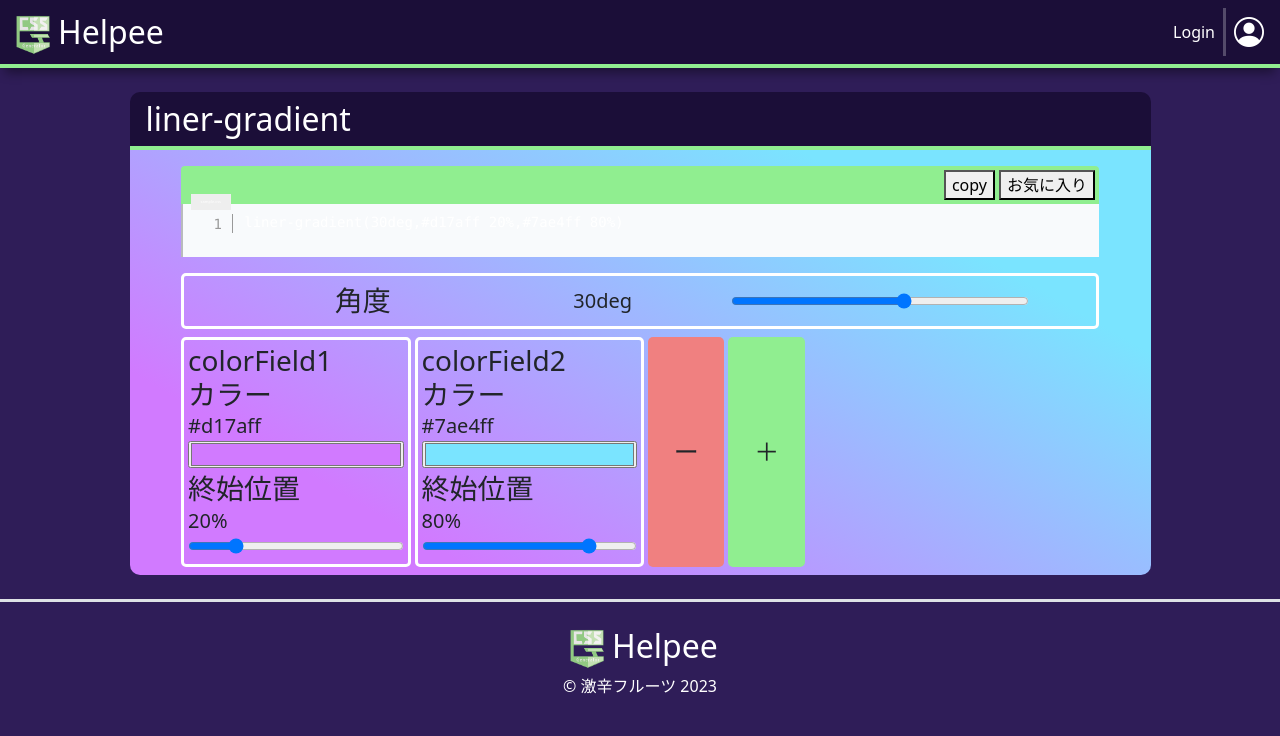
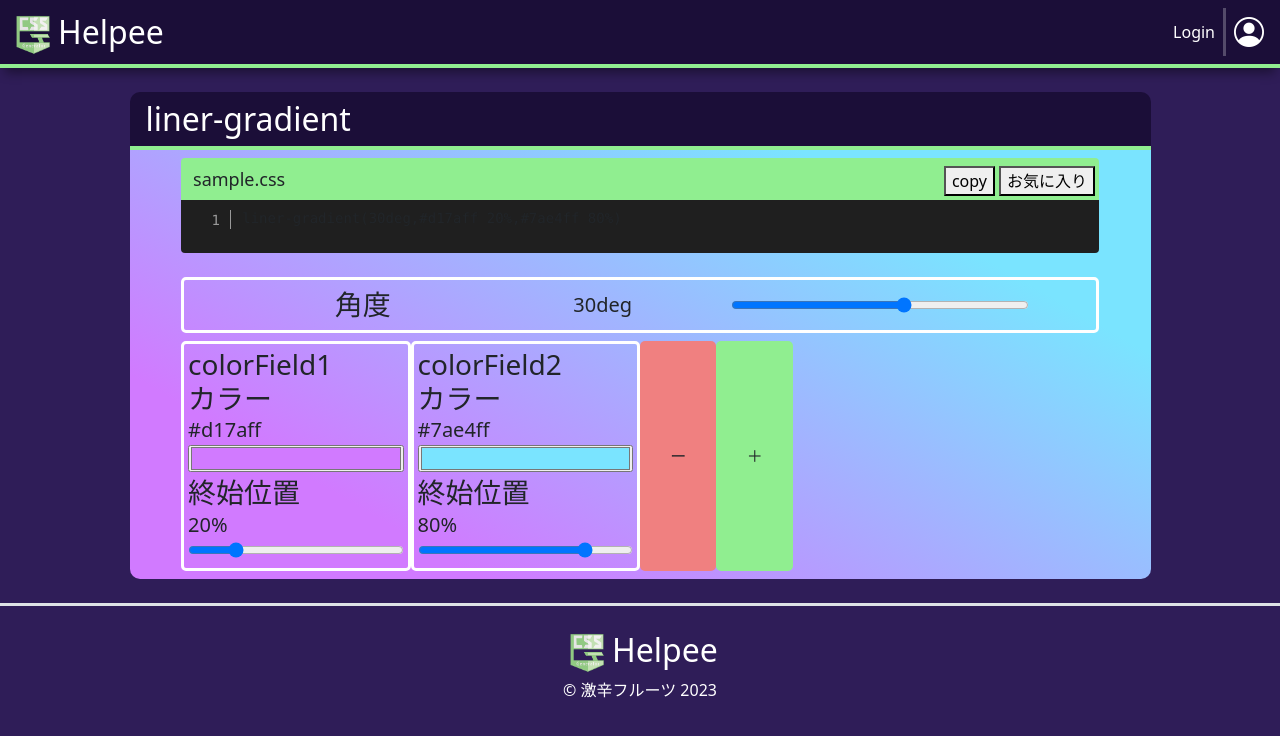
Before and after one commit to balckowl/css-generater, a React (Vite) app: page /linergradient in a window 1280 px wide. Shown: the top 736 px of the page. Built offline with nearby package versions, Linux system fonts and the light colour scheme; no server answers; a small style sheet from the web is missing.

Commit message:
Updata: codeを表示する部分のスタイルを調整しました。

```diff
--- a/src/pages/BoxShadow/BoxShadow.jsx
+++ b/src/pages/BoxShadow/BoxShadow.jsx
@@ -120,8 +120,8 @@ const BoxShadow = () => {
                     </div>
 
                     <div className="p-2 mb-3">
-                      <div className='btn-box d-flex justify-content-between p-1'>
-                        <p>ssample.css</p>
+                      <div className='btn-box d-flex justify-content-between p-1 pt-2'>
+                        <p className='ms-2'>sample.css</p>
                         <div className='d-flex'>
                           <button className='mx-1' onClick={copyToClipBoard}>copy</button>
                           <button onClick={sendFavBoxShadow}>お気に入り</button>
--- a/src/pages/BoxShadow/BoxShadow.scss
+++ b/src/pages/BoxShadow/BoxShadow.scss
@@ -37,6 +37,10 @@
     border-radius: 4px 4px 0px 0px;
 }
 
+.btn-box p{
+    font-size: 18px;
+}
+
 .css-box{
     background-color: #1F1F1F;
     border-radius: 0px 0px 4px 4px;
--- a/src/pages/ImageFilter/ImageFilter.jsx
+++ b/src/pages/ImageFilter/ImageFilter.jsx
@@ -119,7 +119,7 @@ const ImageFilter = () => {
     return (
         <main>
 
-            <CommonMeta title="img-filter | css generater" imgUrl="img-filter.png"/>
+            <CommonMeta title="img-filter | css generater" imgUrl="img-filter.png" />
             <div className="container">
                 <div className="row d-flex justify-content-center">
                     <div className="col-lg-11">
@@ -197,12 +197,14 @@ const ImageFilter = () => {
                                     </div>
 
                                     <div className="p-2 mb-3">
-                                        <div className='btn-box d-flex justify-content-end p-1'>
-                                            <button className='mx-1' onClick={copyToClipBoard}>copy</button>
-                                            <button onClick={sendImgFilter}>お気に入り</button>
+                                        <div className='btn-box d-flex justify-content-between p-1 pt-2'>
+                                            <p className='ms-2'>sample.css</p>
+                                            <div className='d-flex'>
+                                                <button className='mx-1' onClick={copyToClipBoard}>copy</button>
+                                                <button onClick={sendImgFilter}>お気に入り</button>
+                                            </div>
                                         </div>
-                                        <div className='code-box p-2'>
-                                            <div className='file-name'>sample.css</div>
+                                        <div className='css-box p-2'>
                                             <pre className="line-numbers">
                                                 <code className='language-css'>
                                                     {imgFilterString()}
--- a/src/pages/LinerGradient/LinerGradient.jsx
+++ b/src/pages/LinerGradient/LinerGradient.jsx
@@ -98,13 +98,15 @@ const LinerGradient = () => {
             <div className='bg-white box' css={linerGradientStyle}>
               <div className="row justify-content-center">
                 <div className="col-lg-11">
-                  <div className="p-2 my-2">
-                    <div className='btn-box d-flex justify-content-end p-1'>
+                  <div className="p-2 mb-3">
+                    <div className='btn-box d-flex justify-content-between p-1 pt-2'>
+                      <p className='ms-2'>sample.css</p>
+                      <div className='d-flex'>
                         <button className='mx-1' onClick={copyToClipBoard}>copy</button>
                         <button onClick={sendFavLinerGradient}>お気に入り</button>
                       </div>
-                    <div className='code-box text-white p-2'>
-                      <div className='file-name'>sample.css</div>
+                    </div>
+                    <div className='css-box p-2'>
                       <pre className="line-numbers">
                         <code className='language-css'>
                           {`liner-gradient(${generateGradientString()})`}
@@ -122,7 +124,7 @@ const LinerGradient = () => {
 
                   </div>
 
-                  <div className="row g-0 gap-1 mx-2">
+                  <div className="row g-0 gap-0 mx-2">
                     {colorFields.map((CF, index) => (
                       <div className='my-2 col-lg-3 liner-box p-1' key={index}>
                         <h3>colorField{index + 1}</h3>
@@ -141,16 +143,20 @@ const LinerGradient = () => {
                         </div>
                       </div>
                     ))}
-                    <div className='my-2 col-lg-1 handle-filed'>
+
+
+                        <div className='col-lg-1 my-2'>
                       <div onClick={removeColorField} className="delite d-flex align-items-center justify-content-center">
                         <p>ー</p>
                       </div>
                     </div>
-                    <div onClick={addColorField} className='my-2 col-lg-1 handle-filed'>
+                    <div onClick={addColorField} className='col-lg-1 my-2'>
                       <div className="next d-flex align-items-center justify-content-center">
                         <p>＋</p>
                       </div>
                     </div>
+
+
                   </div>
 
                 </div>
--- a/src/pages/TextShadow/TextShadow.jsx
+++ b/src/pages/TextShadow/TextShadow.jsx
@@ -118,12 +118,14 @@ const TextShadow = () => {
                     </div>
 
                     <div className="p-2 mb-3">
-                      <div className='btn-box d-flex justify-content-end p-1'>
-                        <button className='mx-1' onClick={copyToClipBoard}>copy</button>
-                        <button onClick={sendFavTextShadow}>お気に入り</button>
+                      <div className='btn-box d-flex justify-content-between p-1 pt-2'>
+                        <p className='ms-2'>sample.css</p>
+                        <div className='d-flex'>
+                          <button className='mx-1' onClick={copyToClipBoard}>copy</button>
+                          <button onClick={sendFavTextShadow}>お気に入り</button>
+                        </div>
                       </div>
-                      <div className='code-box p-2'>
-                        <div className='file-name'>sample.css</div>
+                      <div className='css-box p-2'>
                         <pre className="line-numbers">
                           <code className='language-css'>
                             {`box-shadow: ${textShadowCode}`}
```
Lines whose indentation alone changed are shown as unchanged.
